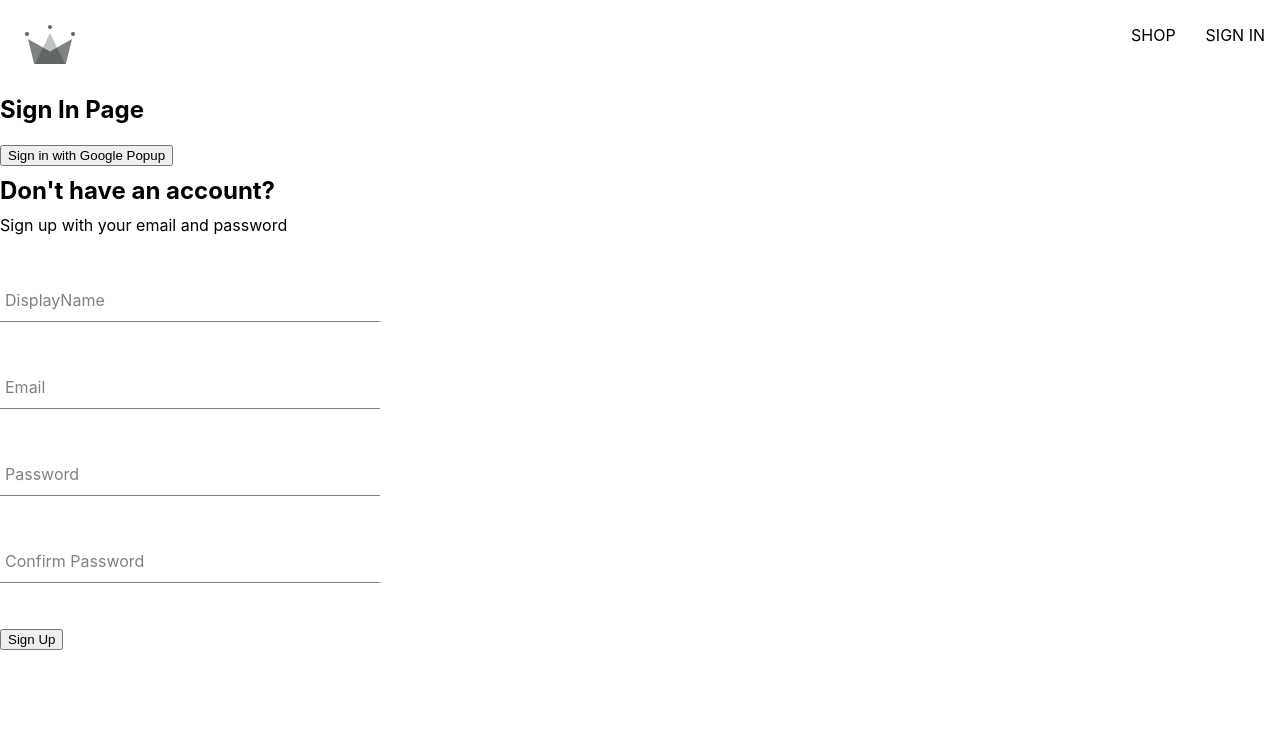
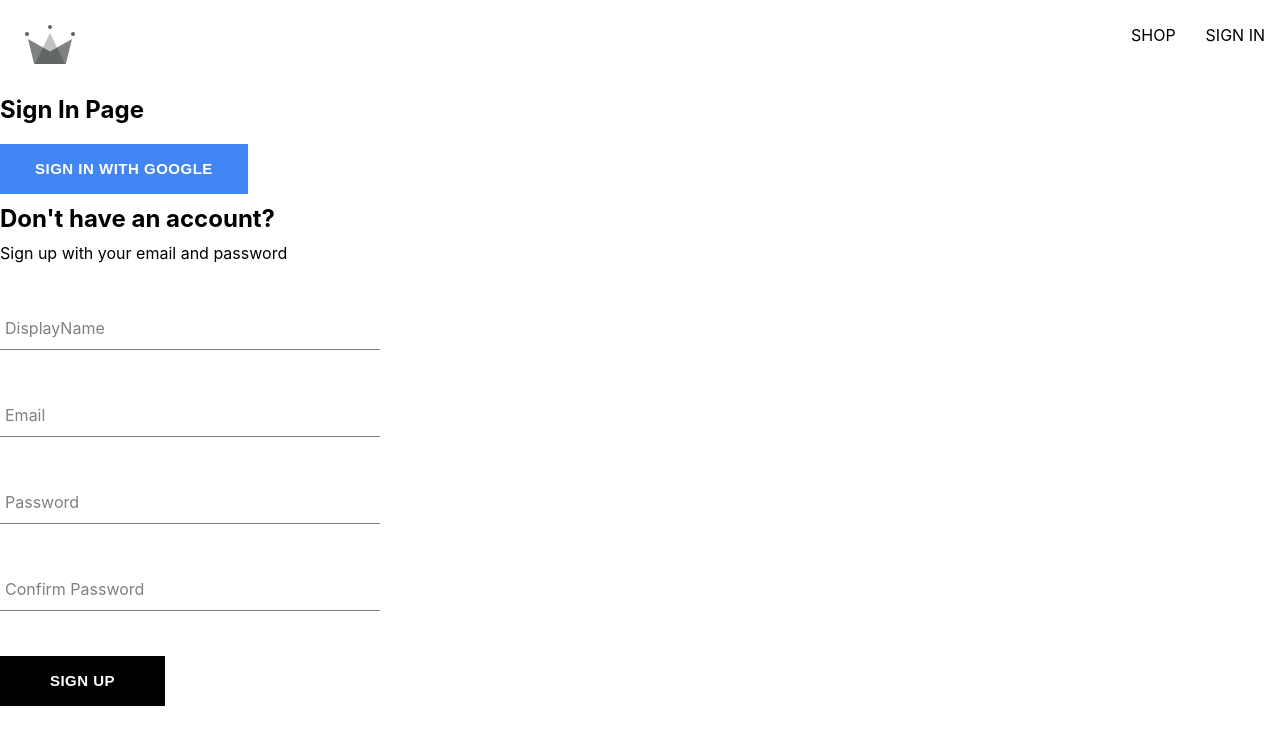
Before and after one commit to NicoleLatifi/crwn-clothing, a React (Create React App) app: page /sign-in in a window 1280 px wide. Shown: the top 744 px of the page. Built offline with nearby package versions, Linux system fonts and the light colour scheme; a web font is replaced by a local one.

Commit message:
feat: create Button component

```diff
--- /dev/null
+++ b/src/components/button/button.component.jsx
@@ -0,0 +1,19 @@
+import "./button.styles.scss";
+
+const BUTTON_TYPE_CLASSES = {
+  google: "google-sign-in",
+  inverted: "inverted",
+};
+
+const Button = ({ buttonType, children, ...otherProps }) => {
+  return (
+    <button
+      className={`button-container ${BUTTON_TYPE_CLASSES[buttonType]}`}
+      {...otherProps}
+    >
+      {children}
+    </button>
+  );
+};
+
+export default Button;
--- /dev/null
+++ b/src/components/button/button.styles.scss
@@ -0,0 +1,45 @@
+.button-container {
+  min-width: 165px;
+  width: auto;
+  height: 50px;
+  letter-spacing: 0.5px;
+  line-height: 50px;
+  padding: 0 35px 0 35px;
+  font-size: 15px;
+  background-color: black;
+  color: white;
+  text-transform: uppercase;
+  font-weight: bolder;
+  border: none;
+  cursor: pointer;
+  display: flex;
+  justify-content: center;
+
+  &:hover {
+    background-color: white;
+    color: black;
+    border: 1px solid black;
+  }
+
+  &.google-sign-in {
+    background-color: #4285f4;
+    color: white;
+
+    &:hover {
+      background-color: #357ae8;
+      border: none;
+    }
+  }
+
+  &.inverted {
+    background-color: white;
+    color: black;
+    border: 1px solid black;
+
+    &:hover {
+      background-color: black;
+      color: white;
+      border: none;
+    }
+  }
+}
--- a/src/components/sign-up-form/sign-up-form.component.jsx
+++ b/src/components/sign-up-form/sign-up-form.component.jsx
@@ -5,6 +5,7 @@
   createAuthUserWithEmailAndPassword,
   createUserDocumentFromAuth,
 } from "../../utils/firebase/firebase.utils";
+import Button from "../button/button.component";
 import FormInput from "../form-input/form-input.component";
 
 const defaultFormFields = {
@@ -99,7 +100,7 @@
             value: confirmPassword,
           }}
         />
-        <button type="submit">Sign Up</button>
+        <Button type="submit">Sign Up</Button>
       </form>
     </div>
   );
--- a/src/routes/sign-in/sign-in.component.jsx
+++ b/src/routes/sign-in/sign-in.component.jsx
@@ -3,6 +3,7 @@
   createUserDocumentFromAuth,
   signInWithGooglePopup,
 } from "../../utils/firebase/firebase.utils";
+import Button from "../../components/button/button.component";
 
 const SignIn = () => {
   const logGoogleUser = async () => {
@@ -13,7 +14,9 @@
   return (
     <>
       <h2>Sign In Page</h2>
-      <button onClick={logGoogleUser}>Sign in with Google Popup</button>
+      <Button buttonType="google" onClick={logGoogleUser}>
+        Sign in with Google
+      </Button>
       <SignUpForm />
     </>
   );
```
